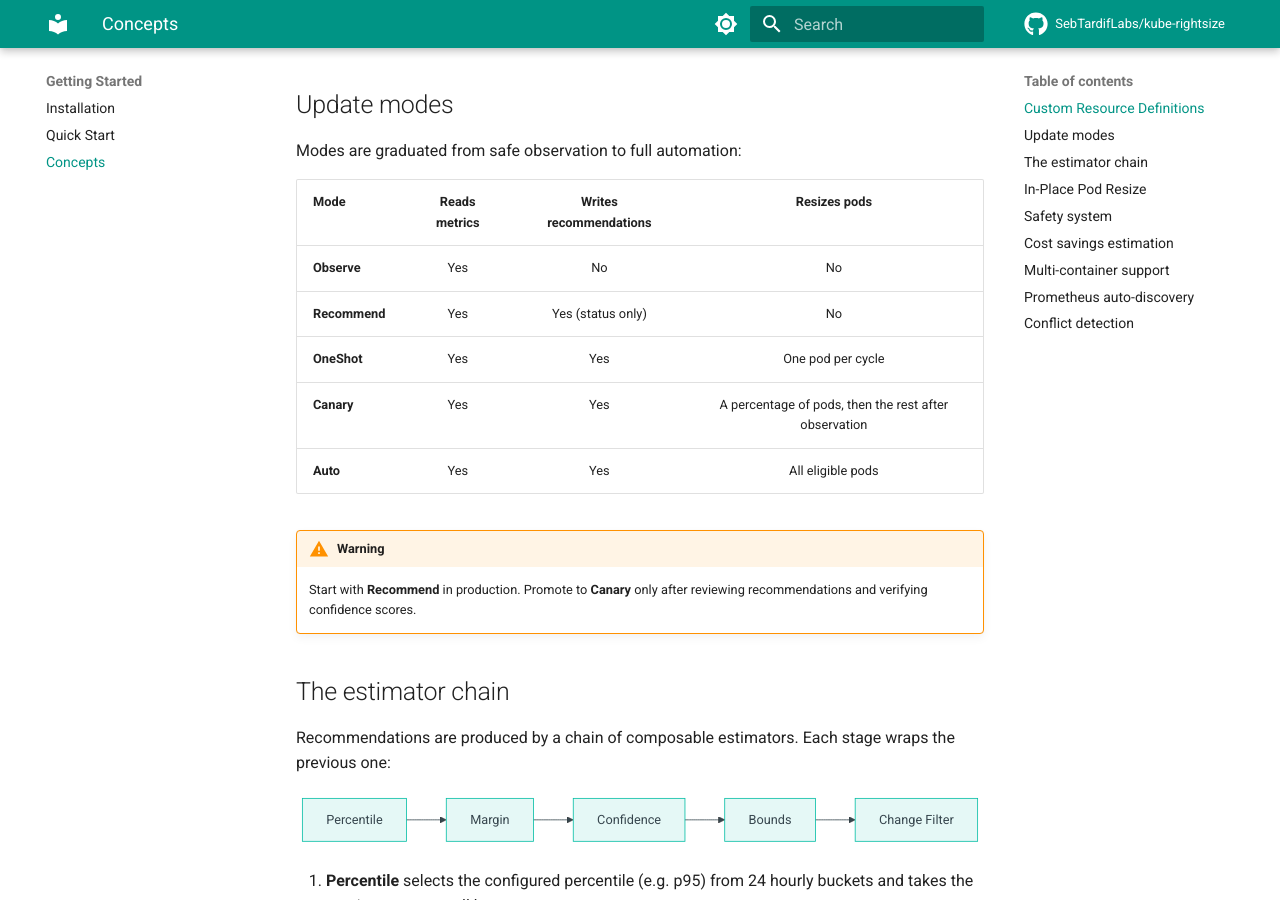
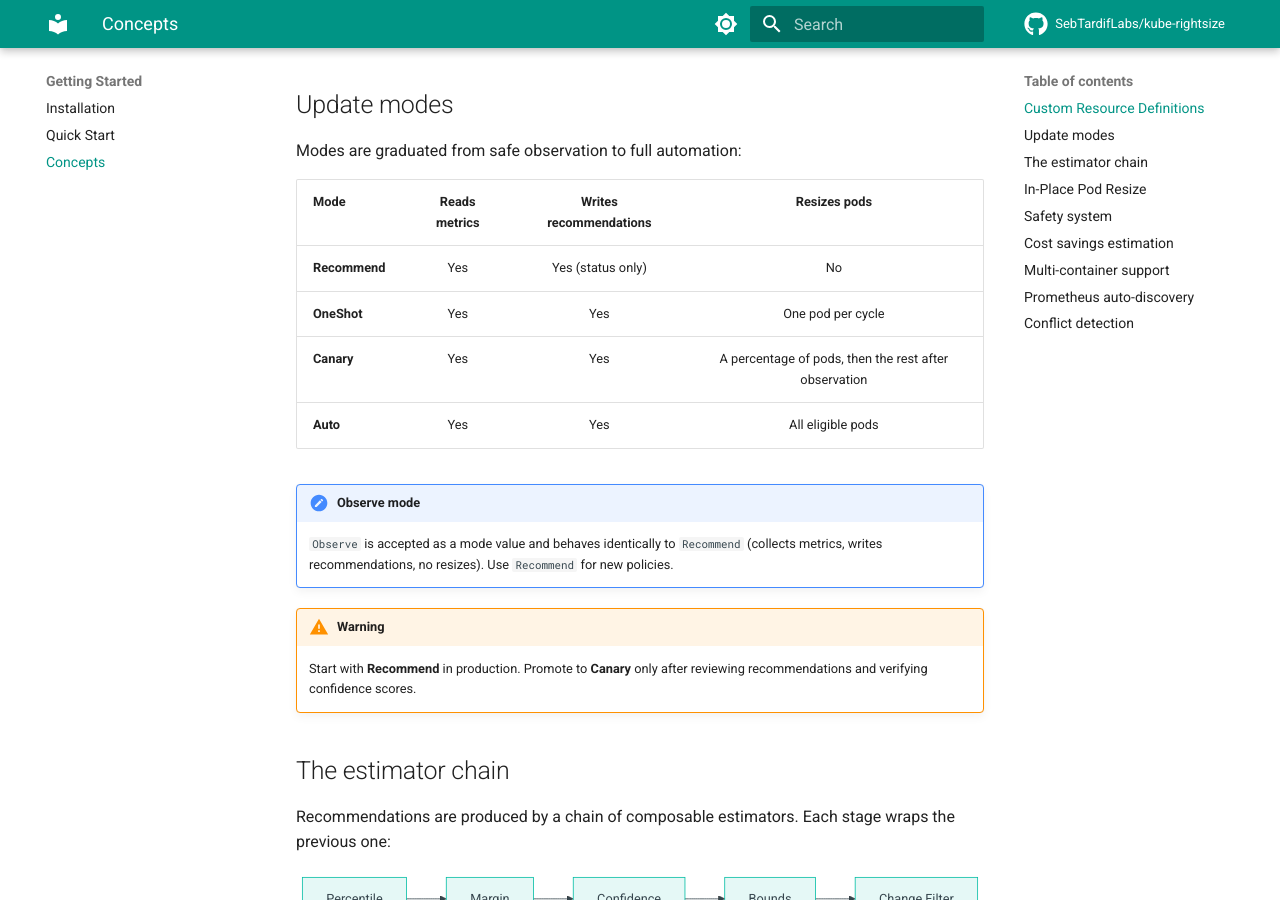
Before and after one commit to attune-io/attune, an MkDocs documentation site: the page built from docs/getting-started/concepts.md, in a window 1280 px wide and 900 px high, scrolled down 443 px. Built offline with MkDocs 1.6.1 and Material for MkDocs 9.7.7, drawn with Linux system fonts in a browser that asks for light colours; comment, search, counter and statistics services are not loaded.

Commit message:
docs: document Observe as alias for Recommend (fixes #49)
Observe and Recommend modes are functionally identical in the controller:
both collect metrics, write recommendations to status, and perform no
resizes. Rather than removing Observe (breaking v1alpha1 users), document
the equivalence and recommend using Recommend for new policies.

Changes:
- Updated CRD godoc to list Observe as 'alias for Recommend'
- Updated concepts.md mode table (removed Observe row, added note)
- Updated safety.md mode table
- Updated API reference mode comment
- Regenerated CRDs with updated description

Fixes #49

Signed-off-by: Sebastien Tardif <sebtardif@ncf.ca>

```diff
--- a/docs/getting-started/concepts.md
+++ b/docs/getting-started/concepts.md
@@ -16,11 +16,15 @@ Modes are graduated from safe observation to full automation:
 
 | Mode | Reads metrics | Writes recommendations | Resizes pods |
 |------|:---:|:---:|:---:|
-| **Observe** | Yes | No | No |
 | **Recommend** | Yes | Yes (status only) | No |
 | **OneShot** | Yes | Yes | One pod per cycle |
 | **Canary** | Yes | Yes | A percentage of pods, then the rest after observation |
 | **Auto** | Yes | Yes | All eligible pods |
+
+!!! note "Observe mode"
+    `Observe` is accepted as a mode value and behaves identically to
+    `Recommend` (collects metrics, writes recommendations, no resizes).
+    Use `Recommend` for new policies.
 
 !!! warning
     Start with **Recommend** in production. Promote to **Canary** only after
```
Also changed, not shown: docs/architecture/safety.md (+3 -2 lines), docs/reference/api.md (+1 -1 lines), 5 other files.
